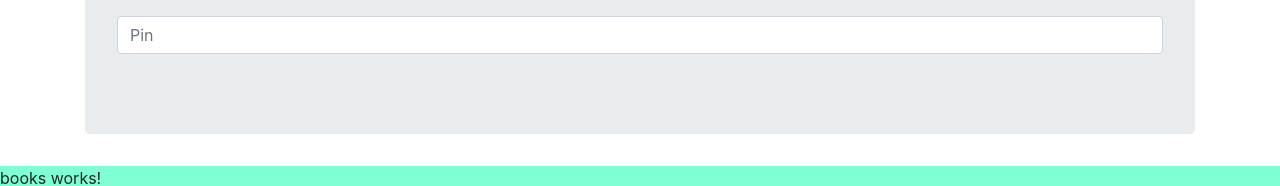
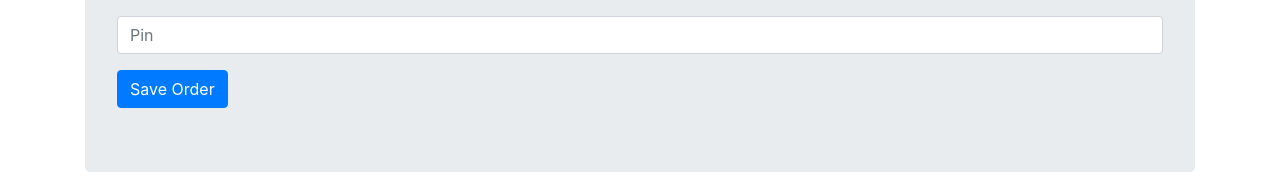
Before and after one commit to himanshujain2121/BasicDemo, an Angular app: page / in a window 1280 px wide. Shown: the part 1319-1505 px from the top of the page. Built offline with nearby package versions, Linux system fonts and the light colour scheme; no server answers.

Commit message:
Submit Button For Reactive Form

```diff
--- a/src/app/order/order.component.html
+++ b/src/app/order/order.component.html
@@ -4,7 +4,7 @@
 {{orderForm.value | json}}
 <div class="container">
   <div class="jumbotron">
-    <form [formGroup]=orderForm>
+    <form [formGroup]=orderForm (submit)="saveOrder()">
       <div class="form-group">
           <input type="number" class="form-control" formControlName="orderId" placeholder="Order Id">
       </div>
@@ -31,6 +31,9 @@
           <input class="form-control" type="text" formControlName="pin" placeholder="Pin">
         </div>
       </div>
+      <div>
+        <button type="submit" class="btn btn-primary">Save Order</button>
+      </div>
     </form>
   </div>
 </div>
--- a/src/app/order/order.component.ts
+++ b/src/app/order/order.component.ts
@@ -30,4 +30,8 @@ export class OrderComponent implements OnInit {
     )
   }
 
+  saveOrder(){
+    console.log(this.orderForm.value);
+  }
+
 }
```
